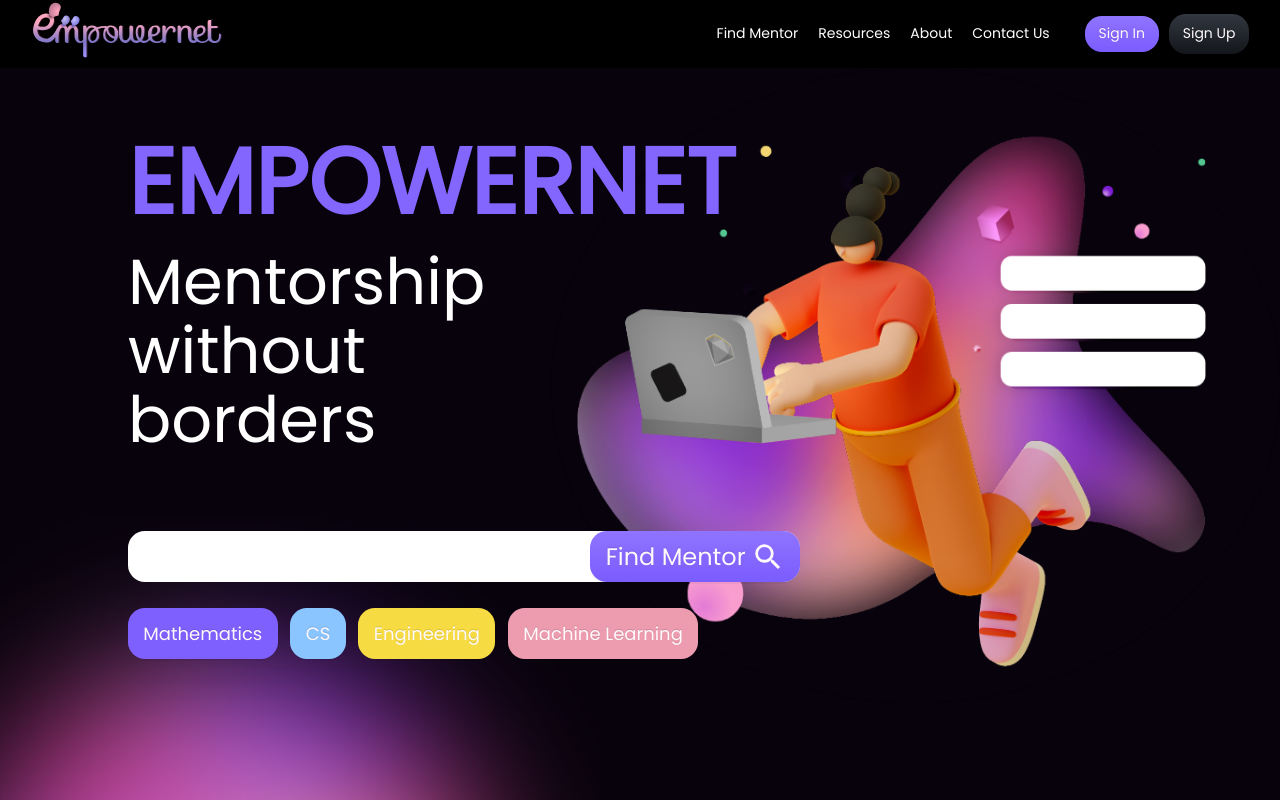
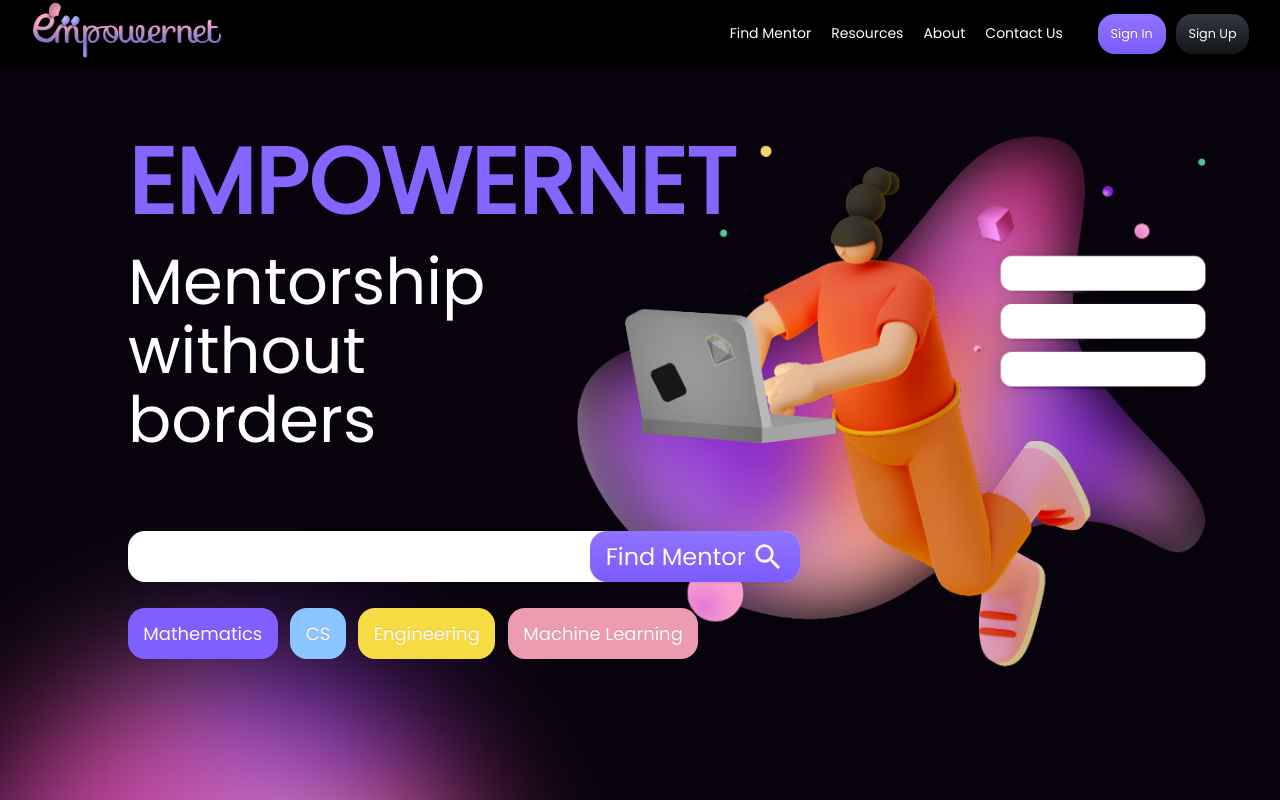
Before and after one commit to 4rr0w/empowernetv1, a React (Create React App) app: page / in a window 1280 px wide. Shown: the top 800 px of the page. Built offline with nearby package versions, Linux system fonts and the light colour scheme.

Commit message:
fix button height

```diff
--- a/src/components/CustomButton/index.tsx
+++ b/src/components/CustomButton/index.tsx
@@ -49,7 +49,6 @@ export const CustomButton: React.FC<ButtonProps> = ({
         backgroundImage: isSecondary
           ? 'linear-gradient(180deg, #323740, #13161A)'
           : `linear-gradient(180deg, ${gradient[0]},${gradient[1]})`,
-        height: size === 'middle' ? '36px' : '',
         borderRadius: round ? '8px' : '',
         ...style,
         ...iconRightStyle,
--- a/src/components/CustomButton/style.module.css
+++ b/src/components/CustomButton/style.module.css
@@ -1,6 +1,6 @@
 .button {
   color: #fff9fc;
-  padding: 0.73vw 1.09vw;
+  padding: clamp(5px, 1em, 1vw);
   border-radius: 1.317vw;
   font-family: 'Poppins';
   border: none;
@@ -9,7 +9,8 @@
   align-items: center !important;
   justify-content: center;
   text-align: center;
-  font-size: min(2vw, 14px);
+  font-size: clamp(1vw, 1em, 8px);
+  height: fit-content;
 }
 
 .button:focus {
```
